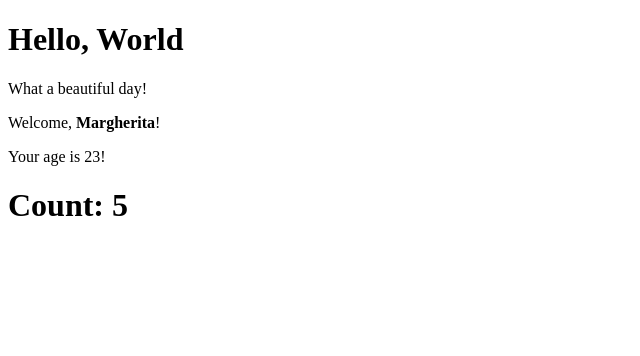
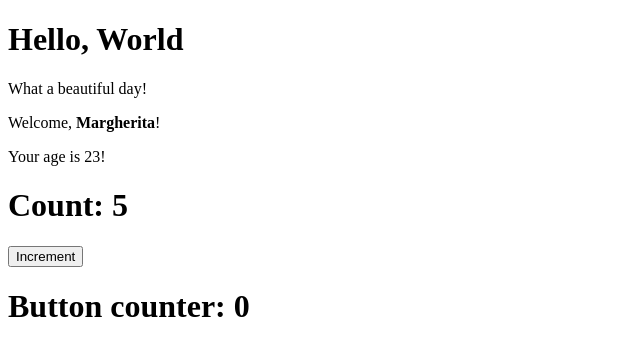
Before and after one commit to RavaMarghe/Esercizi-React, a React (Create React App) app in the folder my-app/: page / in a window 1280 px wide. Shown: the top 356 px of the page, without its empty margins (0-640 px from the left). Built offline with nearby package versions, Linux system fonts and the light colour scheme.

Commit message:
feat: add ClickCounter.js

```diff
--- a/my-app/src/App.js
+++ b/my-app/src/App.js
@@ -1,4 +1,5 @@
 import React from "react";
+import { ClickCounter } from "./ClickCounter";
 import { Counter } from "./Counter";
 import { Hello } from "./Hello";
 import { Welcome } from "./Welcome";
@@ -10,6 +11,7 @@ export class App extends React.Component {
                 <Hello />
                 <Welcome />
                 <Counter />
+                <ClickCounter />
             </div>
         )
     }
--- /dev/null
+++ b/my-app/src/ClickCounter.js
@@ -0,0 +1,30 @@
+import React from "react";
+
+export class ClickCounter extends React.Component {
+
+    state = {
+        count: this.props.initialValue,
+    };
+
+    handleIncrementButton = (event) => {
+        console.log(event)
+
+        this.setState(() => {
+            return {
+                count: this.state.count + this.props.incrementBy,
+            };
+        })
+    }
+
+  render() {
+    return <>
+    <button onClick={this.handleIncrementButton}>Increment</button>
+    <h1>Button counter: {this.state.count}</h1>
+    </>;
+  };
+}
+
+ClickCounter.defaultProps = {
+    initialValue: 0,
+    incrementBy: 1,
+  };
```
